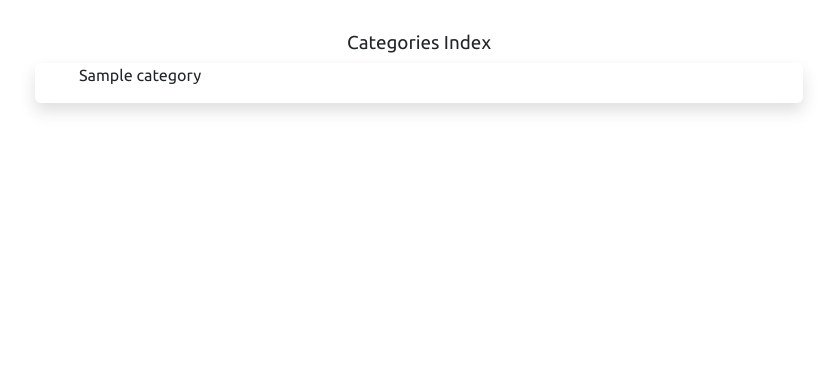
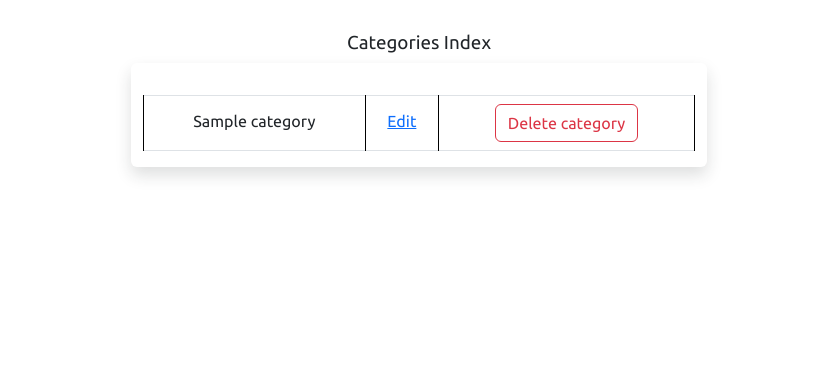
Before and after one commit to u83mm/e-commerce, a PHP site: template Application/view/categories/index_view.twig in a window 1280 px wide. Shown: the part 201-578 px from the top of the page, without its empty margins (221-1058 px from the left). Run offline with PHP 8.4, Linux system fonts and the light colour scheme; the template is opened without the code that fills it: most values are stand-ins (such as "Sample title", 1, 10 or a date in 2020); some libraries are stand-ins or nearby versions.

Commit message:
Added 'Delete category' functionality

```diff
--- a/Application/Controller/products/ProductsController.php
+++ b/Application/Controller/products/ProductsController.php
@@ -413,7 +413,7 @@
                     'menus'     =>    $this->showNavLinks(),
                     'session'   =>    $_SESSION,
                     'active'    =>    'home',
-                    'message'   =>    "Product delected successfully!",
+                    'message'   =>    "Product deleted successfully!",
                 ]);
 
             } catch (\Throwable $th) {
--- /dev/null
+++ b/Application/view/categories/delete_form.twig
@@ -0,0 +1,3 @@
+<form class="d-inline-block" action="/category/delete/{{ category.id_category }}" method="post" onsubmit="return confirm('¿Do you want to delete the category?')">
+    <button type="submit" class="btn btn-outline-danger">Delete category</button>
+</form>
--- a/Application/view/categories/index_view.twig
+++ b/Application/view/categories/index_view.twig
@@ -7,12 +7,18 @@
 {% block main %}
     <h3 class="text-center">Categories Index</h3>
     <section class="row">
-        <fieldset class="col-8 mx-auto rounded shadow">
-            <ul>
+        <fieldset class="col-sm-12 col-md-7 col-lg-6 mx-auto rounded shadow">
+            <table class="table table-bordered">
             {% for category in categories %}
-                <li>{{ category.category|capitalize }}</li>
+                <tr>
+                    <td>{{ category.category|capitalize }}</td>
+                    <td><a href="#">Edit</a></td>
+                    <td>
+                        {{ include('categories/delete_form.twig') }}
+                    </td>
+                </tr>
             {% endfor %}
-            </ul>
+            </table>
         </fieldset>
     </section>
 {% endblock main %}
--- a/Application/view/categories/new_category_view.twig
+++ b/Application/view/categories/new_category_view.twig
@@ -7,7 +7,7 @@
 {% block main %}
     <h3 class="text-center">New category</h3>
     <section class="row">
-        <fieldset class="col-6 mx-auto rounded shadow p-3">
+        <fieldset class="col-sm-12 col-md-7 col-lg-6 mx-auto rounded shadow p-3">
             {{ include('categories/form_view.twig') }}
         </fieldset>
     </section>
```
Also changed, not shown: Application/Controller/category/CategoryController.php (+48 -0 lines).
